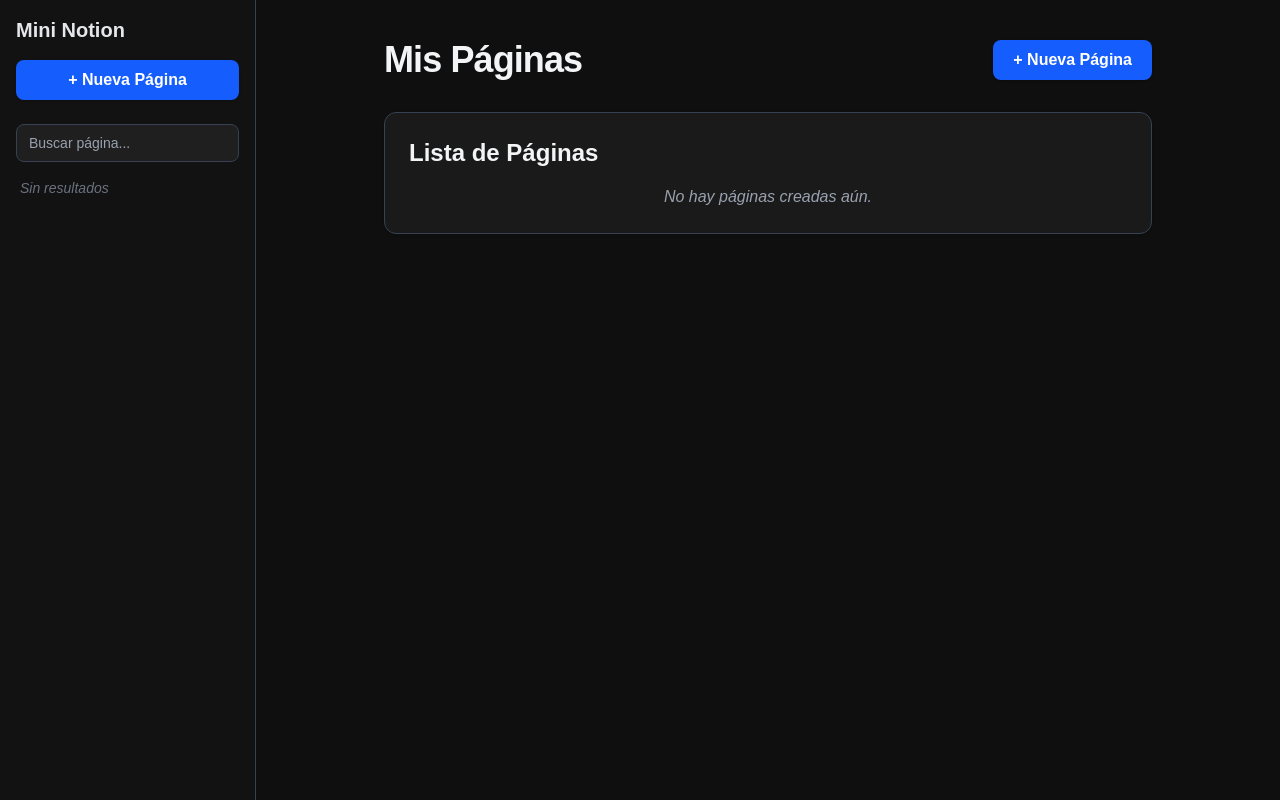
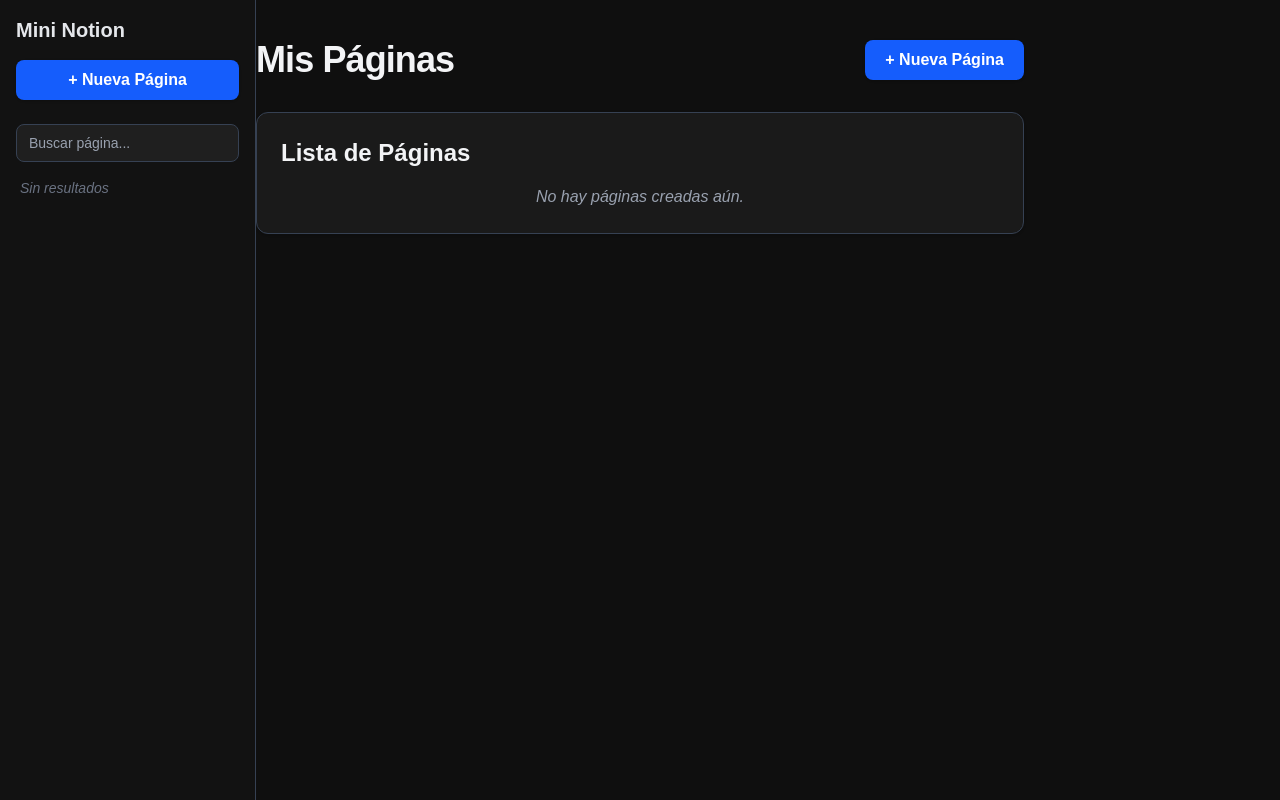
Before and after one commit to AdrianGerman/my-notion, a Next.js app: page / in a window 1280 px wide. Built offline with nearby package versions, Linux system fonts and the light colour scheme.

Commit message:
fix layout style

```diff
--- a/app/layout.tsx
+++ b/app/layout.tsx
@@ -24,13 +24,11 @@ export default function RootLayout({
   children: React.ReactNode
 }>) {
   return (
-    <html lang="en">
-      <body
-        className={`${geistSans.variable} ${geistMono.variable} antialiased bg-[#0f0f0f] text-gray-100`}
-      >
-        <div className="flex">
+    <html lang="es">
+      <body className="bg-[#0f0f0f] text-gray-100 antialiased">
+        <div className="flex min-h-screen">
           <Sidebar />
-          <div className="ml-64 flex-1 min-h-screen">{children}</div>
+          <main className="flex-1 min-h-screen transition-all">{children}</main>
         </div>
       </body>
     </html>
```
